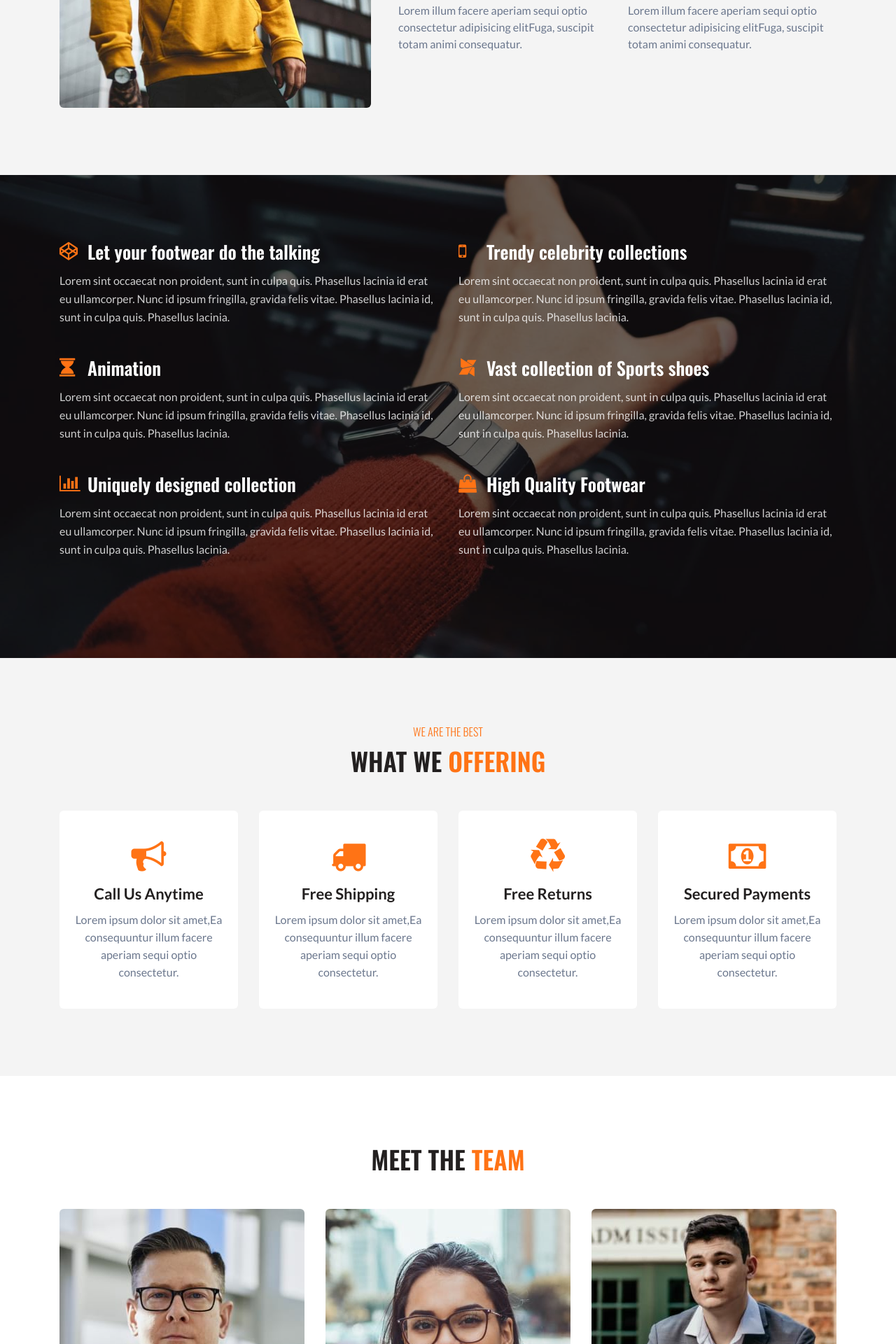
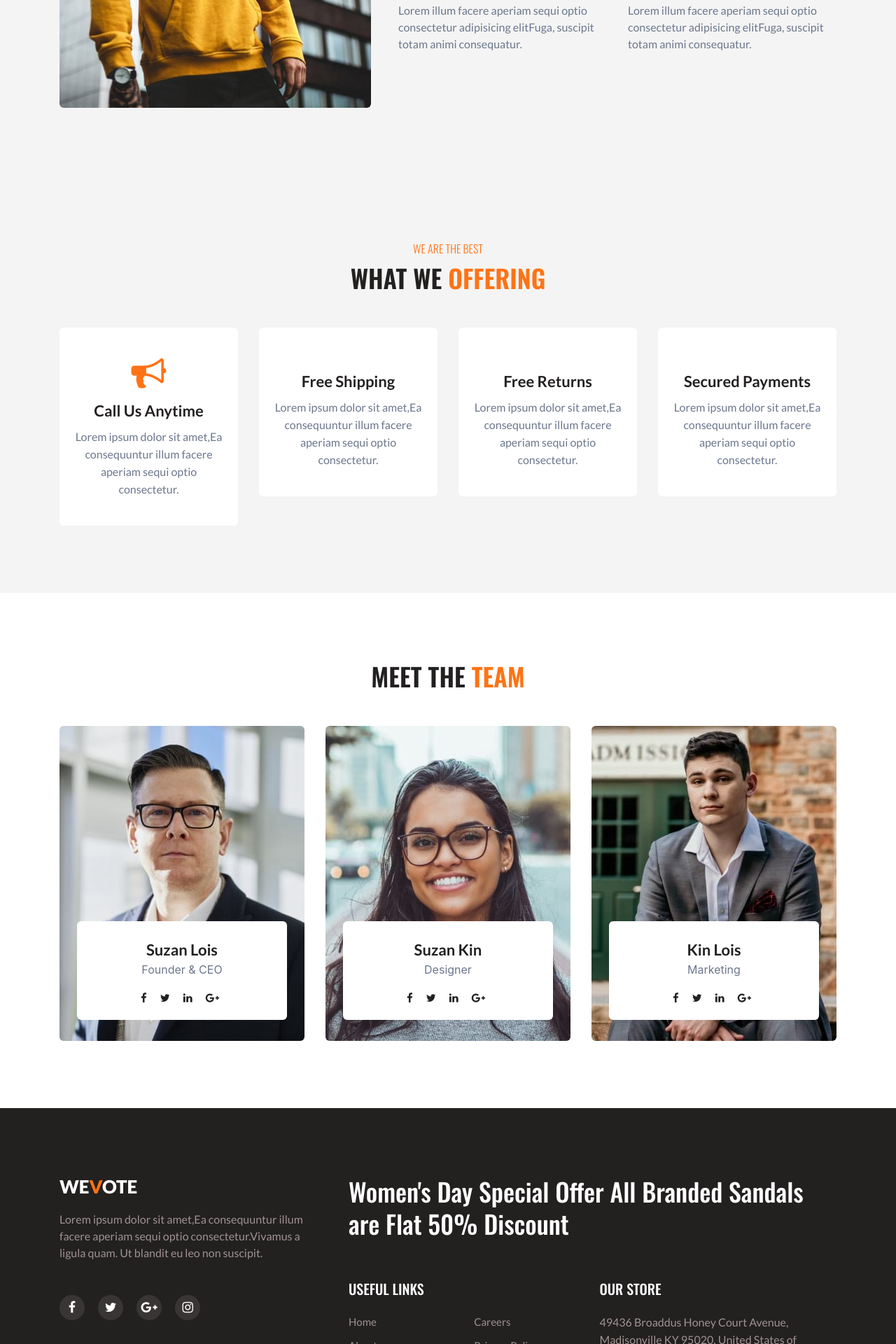
Before and after one commit to ajayiemmanuel/vote, a Django app: page /about/ in a window 1280 px wide. Shown: the part 1424-3344 px from the top of the page at 70% size. Run offline with Django 4.2, Linux system fonts and the light colour scheme; some libraries are stand-ins or nearby versions.

Commit message:
about.html

```diff
--- a/we/templates/we/about.html
+++ b/we/templates/we/about.html
@@ -150,66 +150,6 @@
 	 </section>
    <!-- //specification-6-->
 
-<section class="w3l-services-6">
-	<!-- /content-6-section -->
-	<div class="services-grids-6 py-5">
-		<div class="container py-lg-5">
-				<div class="row w3-icon-grid-gap1">
-					<div class="col-md-6 w3-icon-grid1">
-						<a href="#link">
-							<span class="fa fa-codepen" aria-hidden="true"></span>
-							<h3>Let your footwear do the talking</h3>
-							<div class="clearfix"></div>
-						</a>
-						<p>Lorem sint occaecat non proident, sunt in culpa quis. Phasellus lacinia id erat eu ullamcorper. Nunc id ipsum fringilla, gravida felis vitae. Phasellus lacinia id, sunt in culpa quis. Phasellus lacinia.</p>
-					</div>
-					<div class="col-md-6 w3-icon-grid1">
-						<a href="#link">
-							<span class="fa fa-mobile" aria-hidden="true"></span>
-							<h3>Trendy celebrity collections</h3>
-							<div class="clearfix"></div>
-						</a>
-						<p>Lorem sint occaecat non proident, sunt in culpa quis. Phasellus lacinia id erat eu ullamcorper. Nunc id ipsum fringilla, gravida felis vitae. Phasellus lacinia id, sunt in culpa quis. Phasellus lacinia.</p>
-					</div>
-					<div class="col-md-6 w3-icon-grid1">
-						<a href="#link">
-							<span class="fa fa-hourglass" aria-hidden="true"></span>
-							<h3>Animation</h3>
-							<div class="clearfix"></div>
-						</a>
-						<p>Lorem sint occaecat non proident, sunt in culpa quis. Phasellus lacinia id erat eu ullamcorper. Nunc id ipsum fringilla, gravida felis vitae. Phasellus lacinia id, sunt in culpa quis. Phasellus lacinia.</p>
-					</div>
-					<div class="col-md-6 w3-icon-grid1">
-						<a href="#link">
-							<span class="fa fa-modx" aria-hidden="true"></span>
-							<h3>Vast collection of Sports shoes</h3>
-							<div class="clearfix"></div>
-						</a>
-						<p>Lorem sint occaecat non proident, sunt in culpa quis. Phasellus lacinia id erat eu ullamcorper. Nunc id ipsum fringilla, gravida felis vitae. Phasellus lacinia id, sunt in culpa quis. Phasellus lacinia.</p>
-					</div>
-					<div class="col-md-6 w3-icon-grid1">
-						<a href="#link">
-							<span class="fa fa-bar-chart" aria-hidden="true"></span>
-							<h3>Uniquely designed collection</h3>
-							<div class="clearfix"></div>
-						</a>
-						<p>Lorem sint occaecat non proident, sunt in culpa quis. Phasellus lacinia id erat eu ullamcorper. Nunc id ipsum fringilla, gravida felis vitae. Phasellus lacinia id, sunt in culpa quis. Phasellus lacinia.</p>
-					</div>
-					<div class="col-md-6 w3-icon-grid1">
-						<a href="#link">
-							<span class="fa fa-shopping-bag" aria-hidden="true"></span>
-							<h3>
-									High Quality Footwear</h3>
-							<div class="clearfix"></div>
-						</a>
-						<p>Lorem sint occaecat non proident, sunt in culpa quis. Phasellus lacinia id erat eu ullamcorper. Nunc id ipsum fringilla, gravida felis vitae. Phasellus lacinia id, sunt in culpa quis. Phasellus lacinia.</p>
-					</div>
-
-
-				</div>
-		</div>
-	</div>
-</section>
 <!-- //content-6-section -->
 <section class="features-4">
 	<div class="features4-block py-5">
@@ -228,7 +168,7 @@
 				</div>
 				<div class="col-lg-3 col-md-6 features4-grid sec-features4-grid">
 						<div class="features4-grid-inn">
-							<span class="fa fa-truck icon-fea4" aria-hidden="true"></span>
+							<span class="fa fa-vote-yea icon-fea4" aria-hidden="true"></span>
 							<h5><a href="#URL">Free Shipping</a></h5>
 							<p>Lorem ipsum dolor sit amet,Ea consequuntur illum facere aperiam sequi optio consectetur.</p>
 
@@ -236,7 +176,7 @@
 					</div>
 					<div class="col-lg-3 col-md-6 features4-grid">
 							<div class="features4-grid-inn">
-								<span class="fa fa-recycle icon-fea4" aria-hidden="true"></span>
+								<span class="fa fa-tally icon-fea4" aria-hidden="true"></span>
 								<h5><a href="#URL">Free Returns</a></h5>
 								<p>Lorem ipsum dolor sit amet,Ea consequuntur illum facere aperiam sequi optio consectetur.</p>
 
@@ -244,7 +184,7 @@
 						</div>
 						<div class="col-lg-3 col-md-6 features4-grid">
 								<div class="features4-grid-inn">
-									<span class="fa fa-money icon-fea4" aria-hidden="true"></span>
+									<span class="fa fa-poll-people icon-fea4" aria-hidden="true"></span>
 									<h5><a href="#URL">Secured Payments</a></h5>
 									<p>Lorem ipsum dolor sit amet,Ea consequuntur illum facere aperiam sequi optio consectetur.</p>
 
@@ -364,21 +304,6 @@
                               <h6>Our Store</h6>
                               <p class="mb-5">49436 Broaddus Honey Court Avenue, Madisonville KY 95020, United States of America</p>
 
-                              <h6>We accept:</h6>
-                              <ul>
-                                  <li><a class="pay-method" href="#"><span class="fa fa-cc-visa"
-                                              aria-hidden="true"></span></a>
-                                  </li>
-                                  <li><a class="pay-method" href="#"><span class="fa fa-cc-mastercard"
-                                              aria-hidden="true"></span></a>
-                                  </li>
-                                  <li><a class="pay-method" href="#"><span class="fa fa-cc-paypal"
-                                              aria-hidden="true"></span></a>
-                                  </li>
-                                  <li><a class="pay-method" href="#"><span class="fa fa-cc-amex"
-                                              aria-hidden="true"></span></a>
-                                  </li>
-                              </ul>
                           </div>
                       </div>
                   </div>
@@ -388,7 +313,7 @@
                       <ul class="jst-link">
                           <li><a href="{% url 'index' %}">Privacy Policy </a> </li>
                           <li><a href="{% url 'index' %}">Term of Service</a></li>
-                          <li><a href="{% url 'contatc' %}">Customer Care</a> </li>
+                          <li><a href="{% url 'contact' %}">Customer Care</a> </li>
                       </ul>
                   </div>
                   <button onclick="topFunction()" id="movetop" title="Go to top">
```
